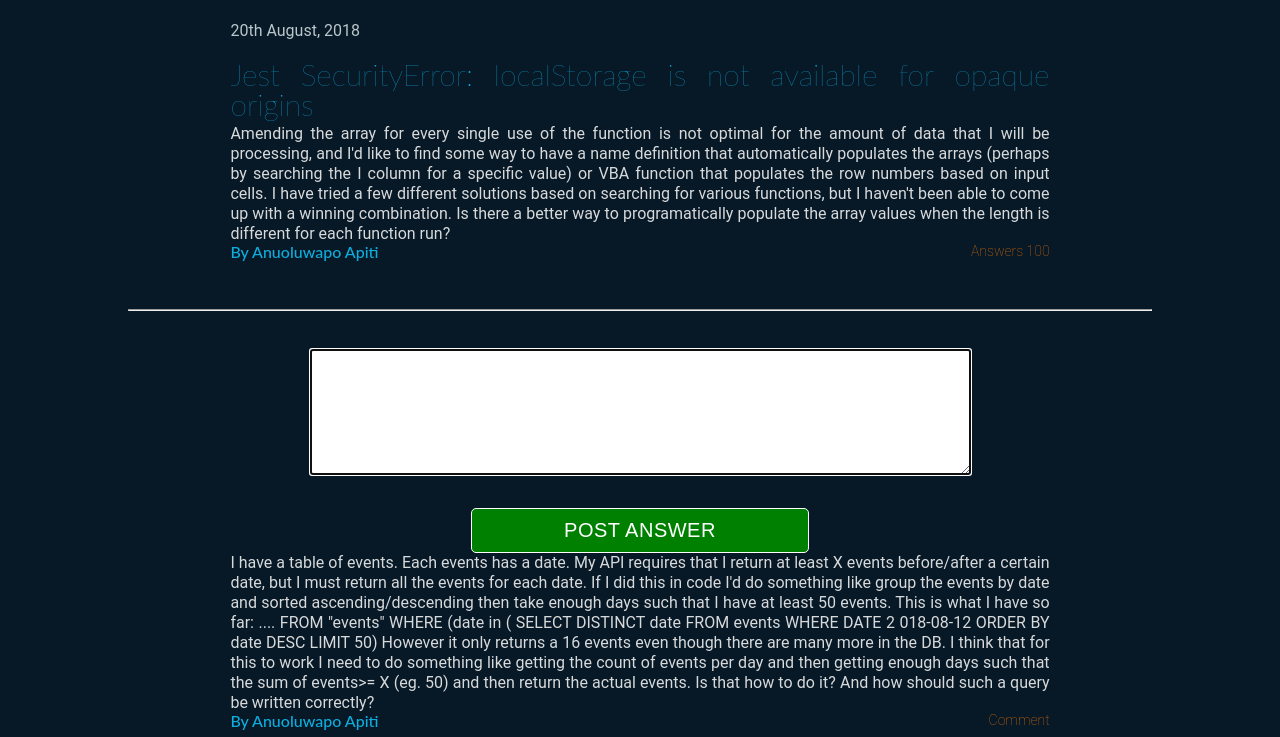
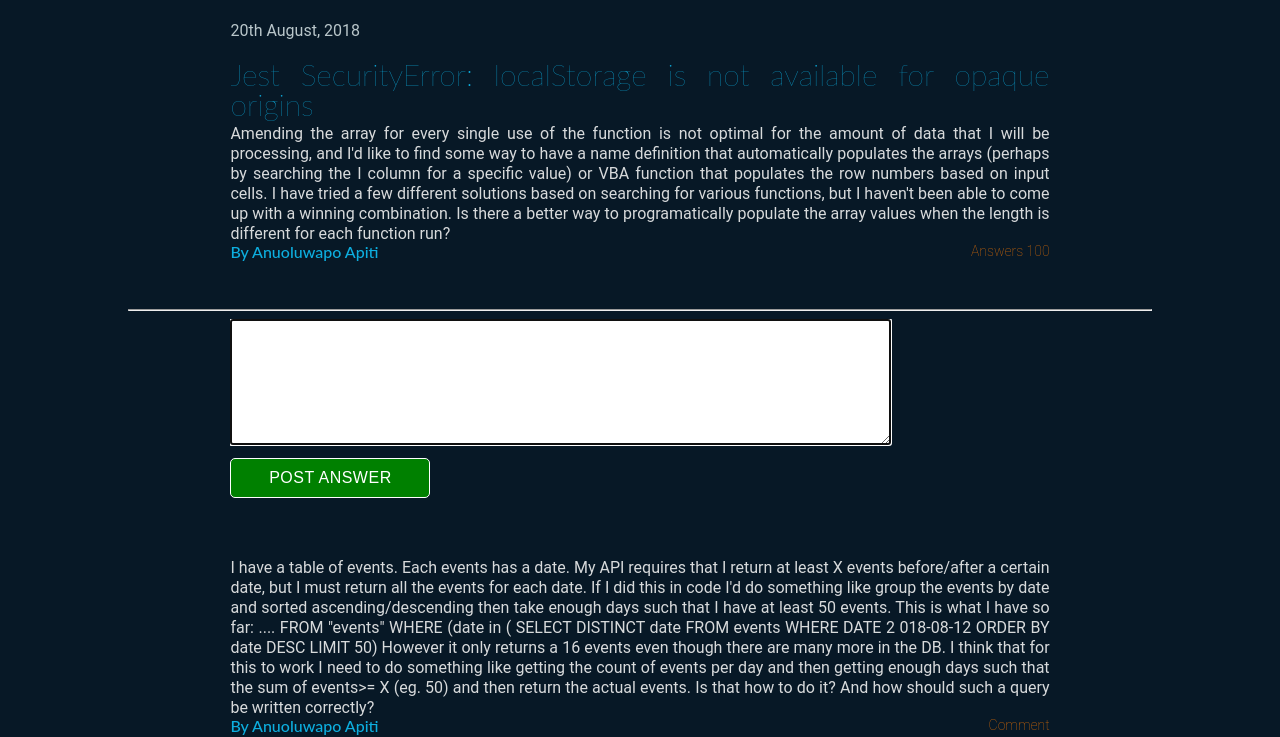
Before and after one commit to Anuoluwa/Stacklyteflow, a plain HTML site: page html/postdetails.html in a window 1280 px wide. Shown: the part 87-824 px from the top of the page. Drawn offline with Linux system fonts and the light colour scheme.

Commit message:
[Feature

```diff
--- a/css/postdetail.css
+++ b/css/postdetail.css
@@ -215,31 +215,23 @@
     ========================================
   */
 
-  .rowTab {
-    display: block;
-    text-align: center;
-    width: 100%;
-    vertical-align: left;
-    padding-right:50px;
-    margin: 30px 0 30px 0;
-  }
-
 
   .submit {
+
+    float: left;
     border-radius: 5px;
     background-color: green;
     color: #fff;
     cursor: pointer;
     display: block;
-    font-weight: 400;
     letter-spacing: .5px;
     margin: 0 auto;
-    margin-top: 10px;
+    margin: 10px 0 60px 0;
     text-transform: uppercase;
     border: 1px solid #fff;
-    padding: 10px 30px;
-    width: 338px;
-    font-size: 20px;
+    padding: 10px;
+    width: 200px;
+    font-size: 16px;
   }
 
   @media screen and (max-width: 833px) {
--- a/html/postdetails.html
+++ b/html/postdetails.html
@@ -62,8 +62,8 @@
             <div>
                 <hr>
             </div>
-            <div class="ans-form">
-                <form id="question-form">
+            <div class="ans-form container">
+                <form id="ans-form">
                     <div class="rowTab">
                         <div class="rightTab">
                             <textarea rows="8" cols="80" autofocus placeholder="Reply to the question">
```
